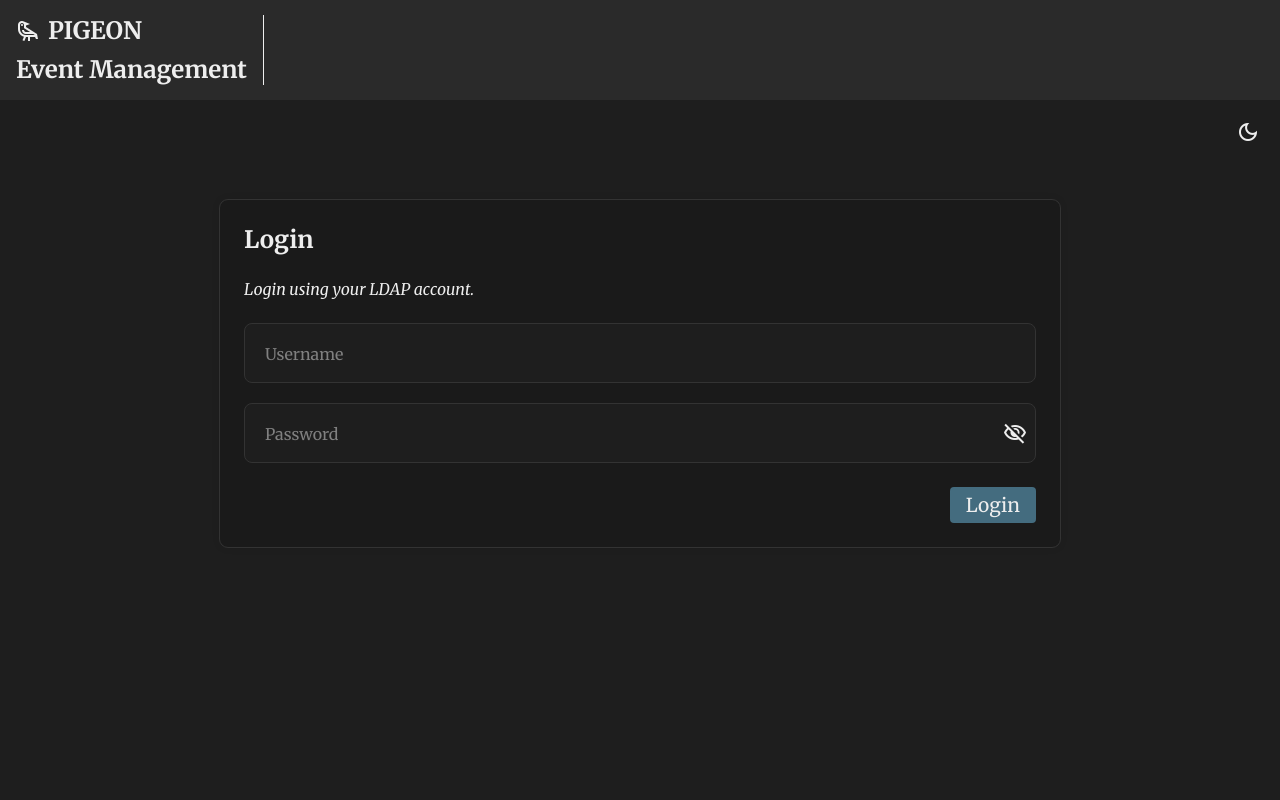
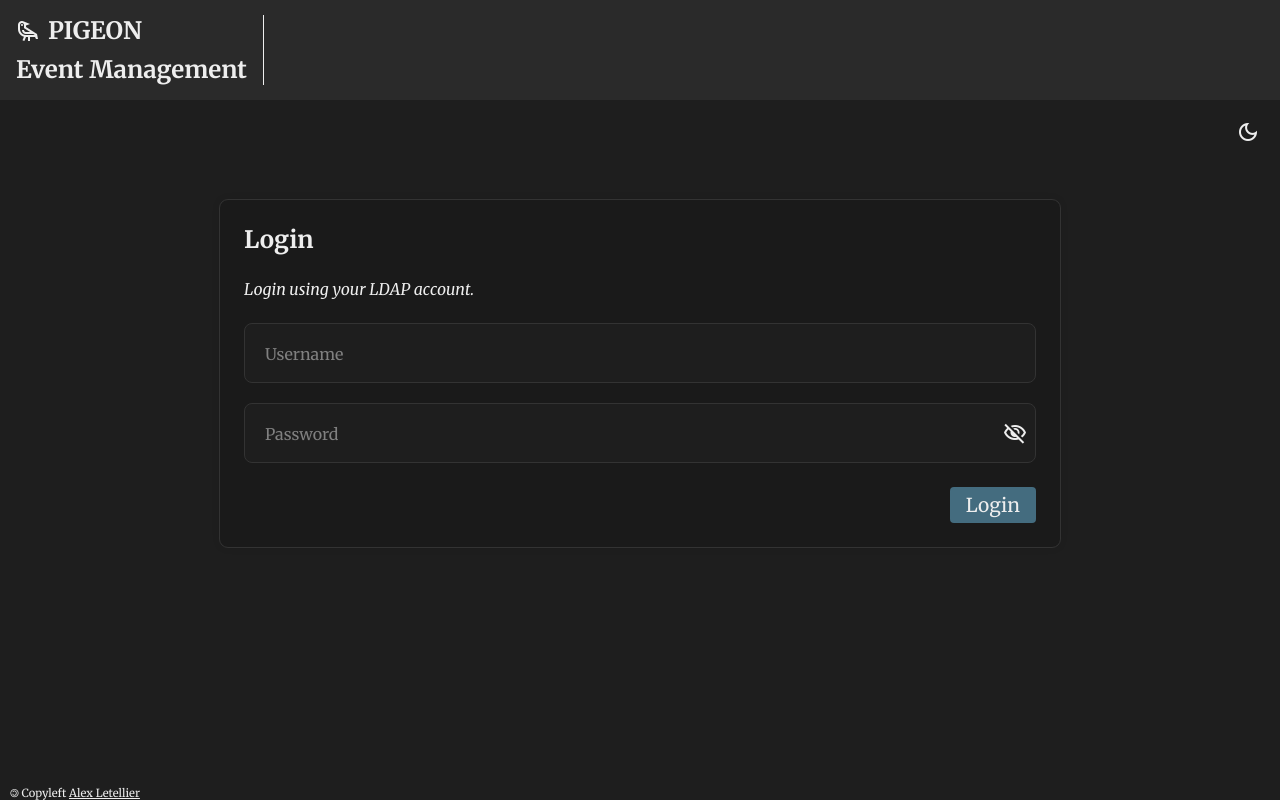
Before and after one commit to LadyRin/PIGEON, a Vue app in the folder frontend/: page /login in a window 1280 px wide. Built offline with nearby package versions, Linux system fonts and the light colour scheme.

Commit message:
copyleft

```diff
--- a/frontend/src/App.vue
+++ b/frontend/src/App.vue
@@ -55,6 +55,9 @@ watch(theme, (value) => {
       </div>
     </RouterView>
   </div>
+  <div class="copyleft">
+    <p>🄯 Copyleft <a href="https://ladyrin.dev">Alex Letellier</a></p>
+  </div>
 </template>
 
 <style scoped lang="scss">
@@ -75,6 +78,22 @@ watch(theme, (value) => {
   overflow: auto;
 }
 
+.copyleft {
+  position: fixed;
+  bottom: 0;
+  left: 10px;
+  color: var(--theme-text-color);
+  font-size: 0.7rem;
+
+  a {
+    color: var(--theme-text-color);
+
+    &:visited {
+      color: var(--theme-text-color);
+    }
+  }
+}
+
 .theme-selector {
   position: fixed;
   top: 110px;
```
Also changed, not shown: 1 other file (tests, documents, lock files or other folders).
